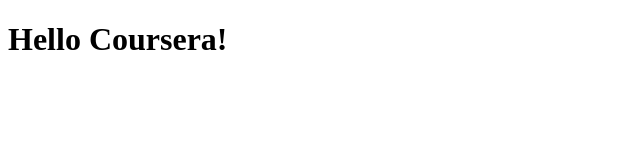
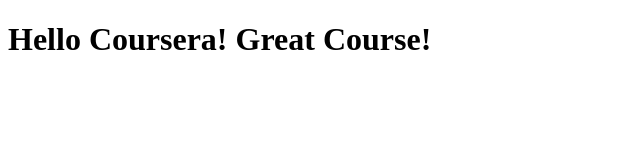
Before and after one commit to MateuszPatyk/Coursera-Test, a plain HTML site: page site/index.html in a window 1280 px wide. Shown: the whole page, without its empty margins (0-640 px from the left). Drawn offline with Linux system fonts and the light colour scheme.

Commit message:
Small addition to my page.

```diff
--- a/site/index.html
+++ b/site/index.html
@@ -4,6 +4,6 @@
 	<title>Hello Coursera!</title>
 </head>
 <body>
-	<h1>Hello Coursera!</h1>
+	<h1>Hello Coursera! Great Course!</h1>
 </body>
 </html>
```
